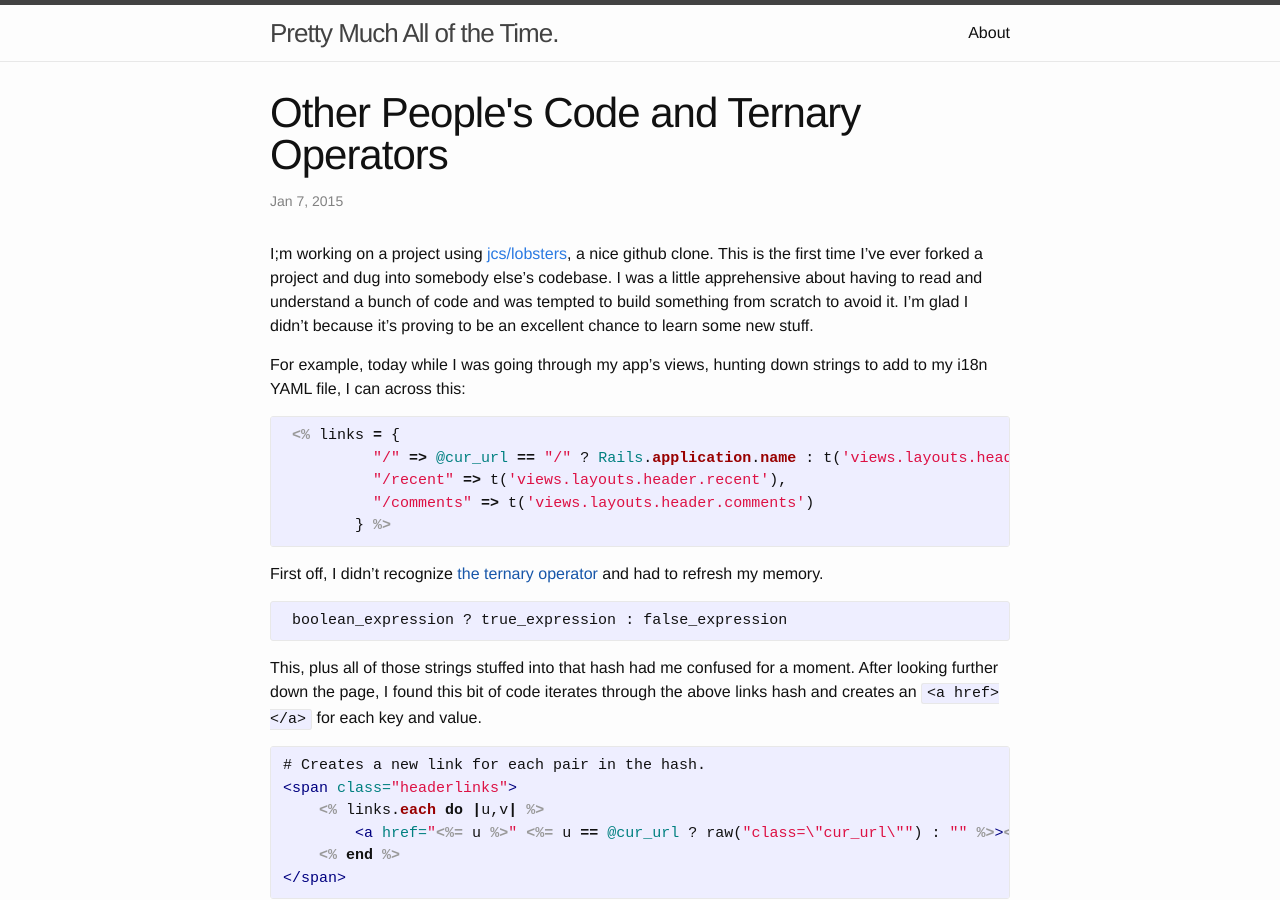
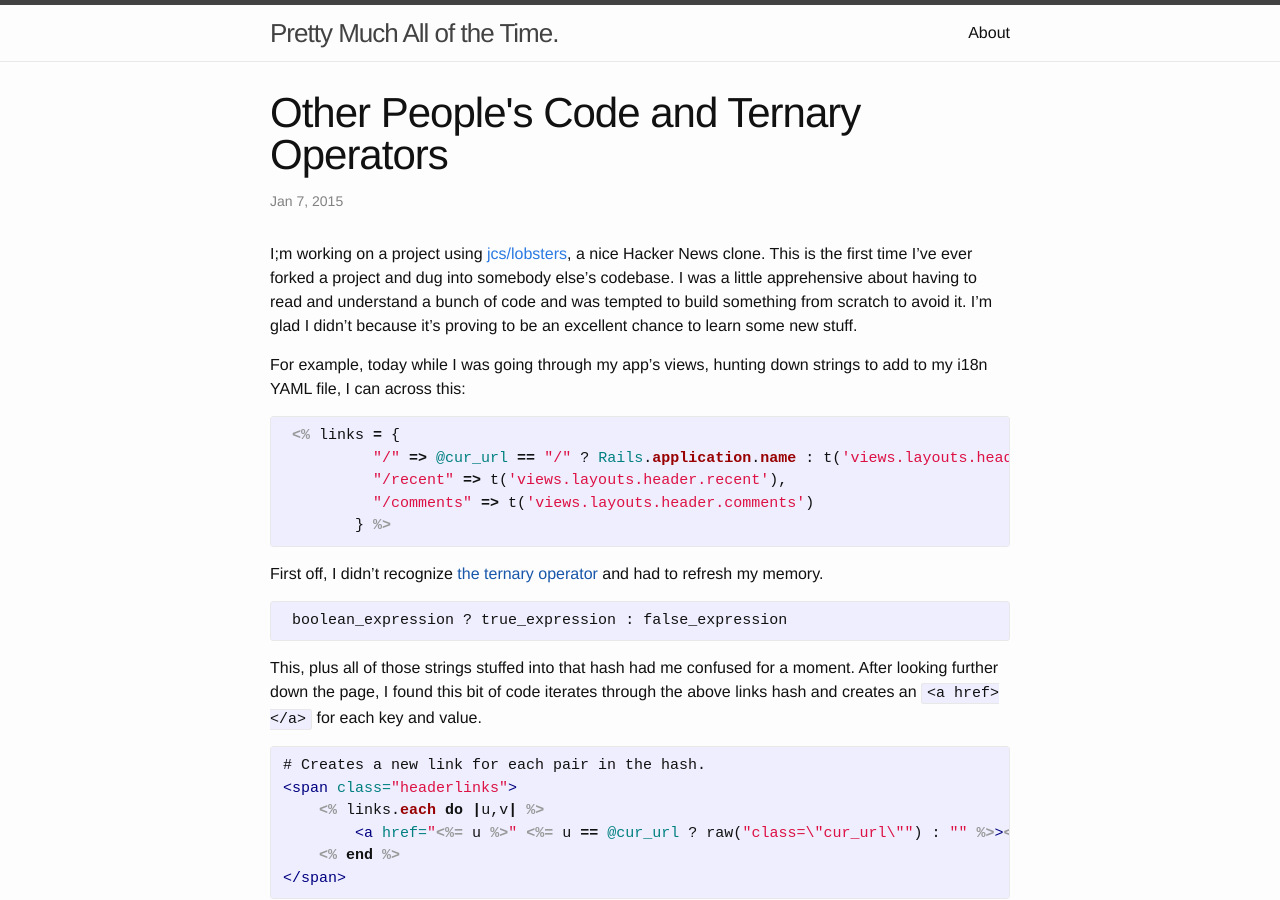
Before and after one commit to rossgeesman/rossgeesman.github.io, a Jekyll site: the page built from _posts/2015-1-7-other-peoples-code.markdown, in a window 1280 px wide and 900 px high. Built offline with Jekyll 4.4.1, drawn with Linux system fonts in a browser that asks for light colours.

Commit message:
Made correction to 1-7 post.

```diff
--- a/_posts/2015-1-7-other-peoples-code.markdown
+++ b/_posts/2015-1-7-other-peoples-code.markdown
@@ -5,7 +5,7 @@ date:   2015-1-7
 categories: ruby
 ---
 
-I;m working on a project using [jcs/lobsters](https://github.com/jcs/lobsters), a nice github clone. This is the first time I've ever forked a project and dug into somebody else's codebase. I was a little apprehensive about having to read and understand a bunch of code and was tempted to build something from scratch to avoid it. I'm glad I didn't because it's proving to be an excellent chance to learn some new stuff.
+I;m working on a project using [jcs/lobsters](https://github.com/jcs/lobsters), a nice Hacker News clone. This is the first time I've ever forked a project and dug into somebody else's codebase. I was a little apprehensive about having to read and understand a bunch of code and was tempted to build something from scratch to avoid it. I'm glad I didn't because it's proving to be an excellent chance to learn some new stuff.
 
 For example, today while I was going through my app's views, hunting down strings to add to my i18n YAML file, I can across this:
 
```
